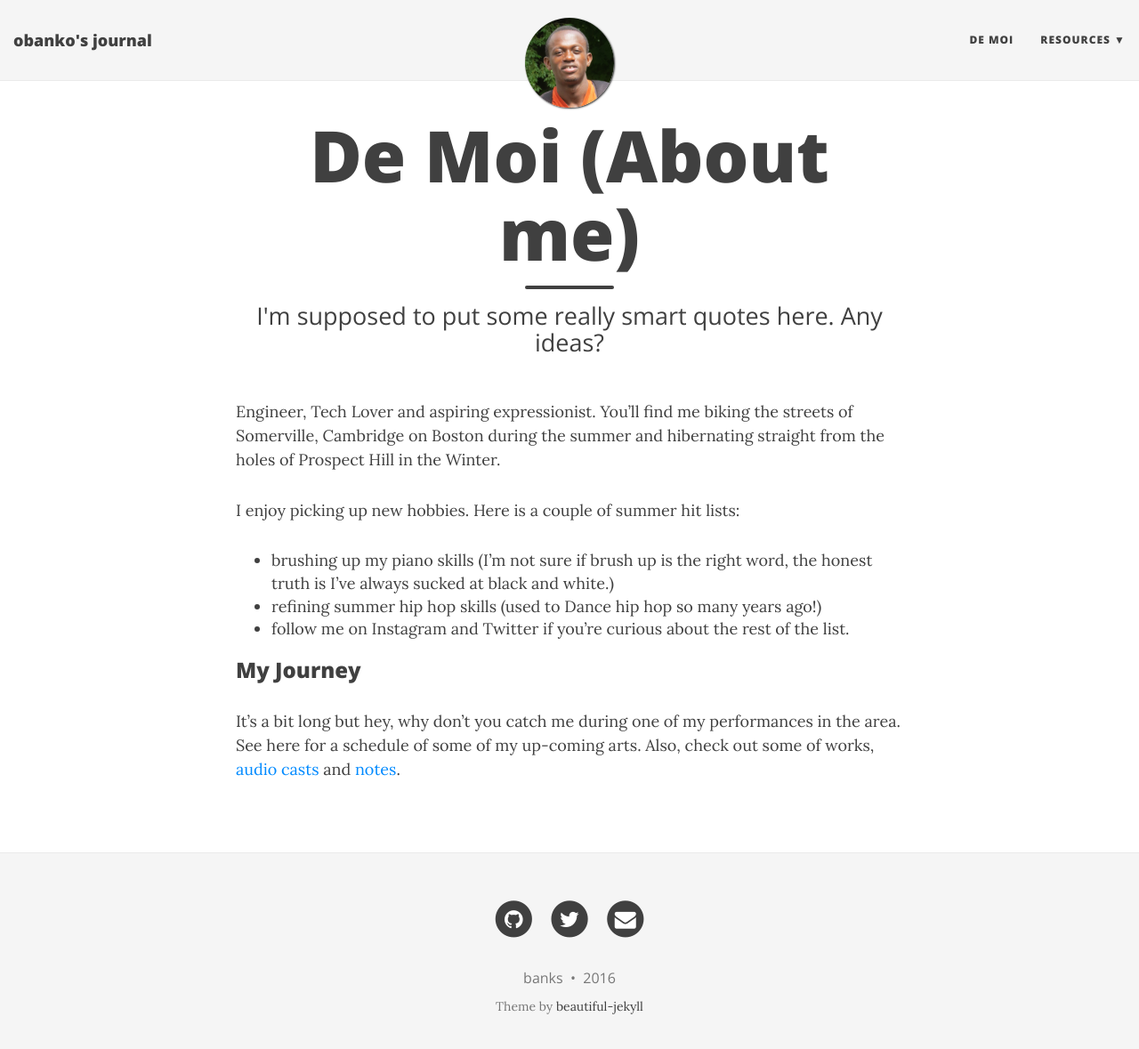
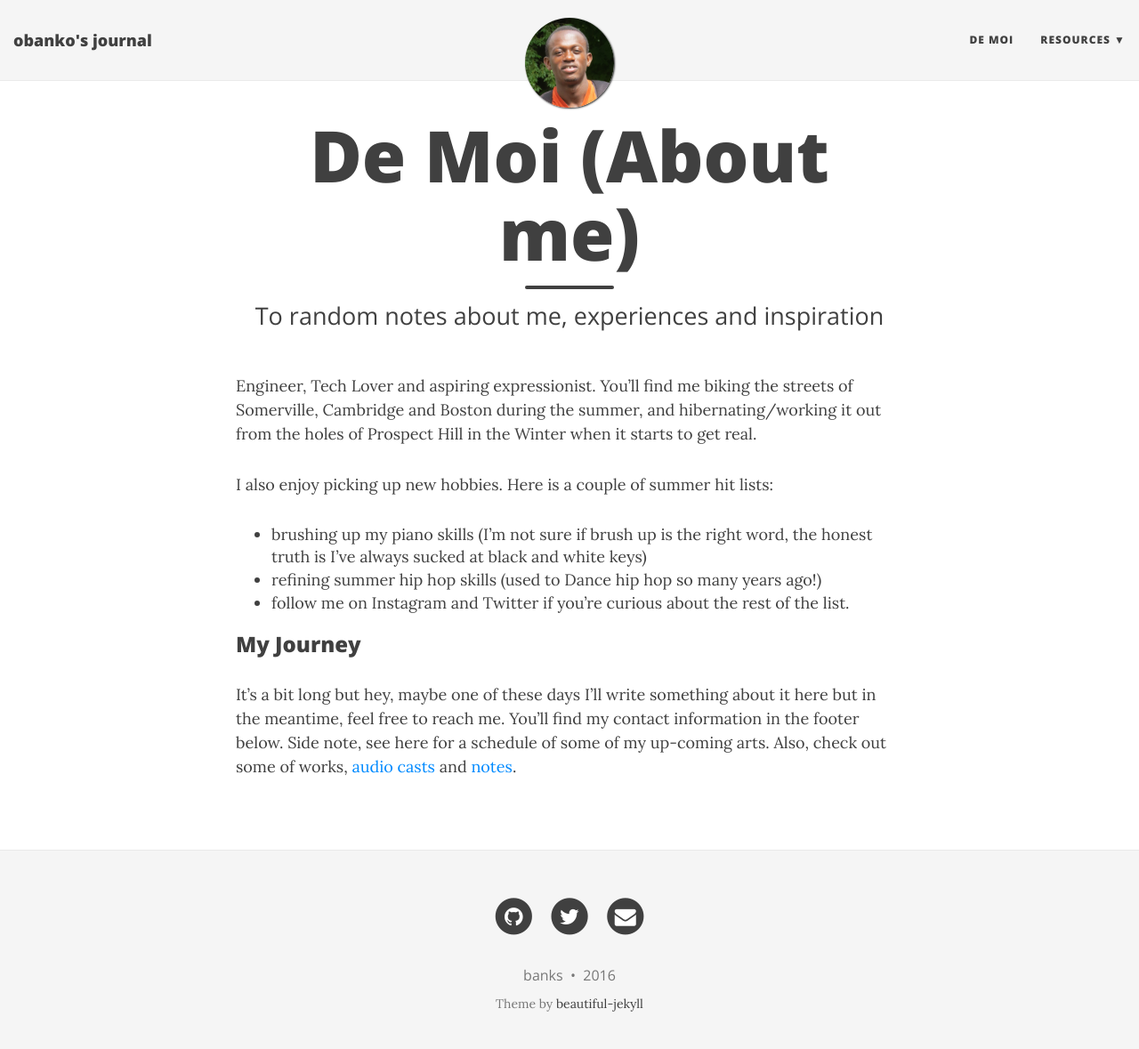
Before and after one commit to obanko01/obanko01.github.io, a Jekyll site: the page built from aboutme.md, in a window 1280 px wide and 1192 px high. Shown: the top 1179 px of the window at 89% size. Built offline with Jekyll 4.4.1, drawn with Linux system fonts in a browser that asks for light colours; nearby versions of some CDN libraries.

Commit message:
Corrected bulletting in about page

```diff
--- a/_config.yml
+++ b/_config.yml
@@ -5,7 +5,7 @@
 
 # If you are building a simple GitHub user page (http://username.github.io) then use these settings:
 url: "http://obanko01.github.io"
-baseurl: ""
+baseurl: "/"
 
 # If you are building a GitHub project page then use these settings:
 #url: "http://username.github.io/projectname"
--- a/aboutme.md
+++ b/aboutme.md
@@ -1,20 +1,18 @@
 ---
 layout: page
-title: De Moi (About me)
-subtitle: I'm supposed to put some really smart quotes here. Any ideas?
+title: De Moi        (About me)
+subtitle: To random notes about me, experiences and inspiration
 ---
 
-Engineer, Tech Lover and aspiring expressionist.
-You'll find me biking the streets of Somerville, Cambridge on Boston during the summer and hibernating straight from the holes of Prospect Hill in the Winter.
+Engineer, Tech Lover and aspiring expressionist. You’ll find me biking the streets of Somerville, Cambridge and Boston during the summer, and hibernating/working it out from the holes of Prospect Hill in the Winter when it starts to get real.
 
-I enjoy picking up new hobbies. Here is a couple of summer hit lists:
-- brushing up my piano skills (I'm not sure if brush up is the right word, the honest truth is I've always sucked at black and white.)
+I also enjoy picking up new hobbies. Here is a couple of summer hit lists:
+
+- brushing up my piano skills (I’m not sure if brush up is the right word, the honest truth is I’ve always sucked at black and white keys)
 - refining summer hip hop skills (used to Dance hip hop so many years ago!)
-- follow me on Instagram and Twitter if you're curious about the rest of the list.
-
-
-
+- follow me on Instagram and Twitter if you’re curious about the rest of the list.
 
 ### My Journey
 
-It's a bit long but hey, why don't you catch me during one of my performances in the area. See here for a schedule of some of my up-coming arts. Also, check out some of works, [audio casts](https://soundcloud.com/kuvie/k3-ke-mi) and [notes](http://obanko01.github.io/).
+It's a bit long but hey, maybe one of these days I'll write something about it here but in the meantime, feel free to reach me. You'll find my contact information in the footer below.
+Side note, see here for a schedule of some of my up-coming arts. Also, check out some of works, [audio casts](https://soundcloud.com/kuvie/k3-ke-mi) and [notes](http://obanko01.github.io/).
```
